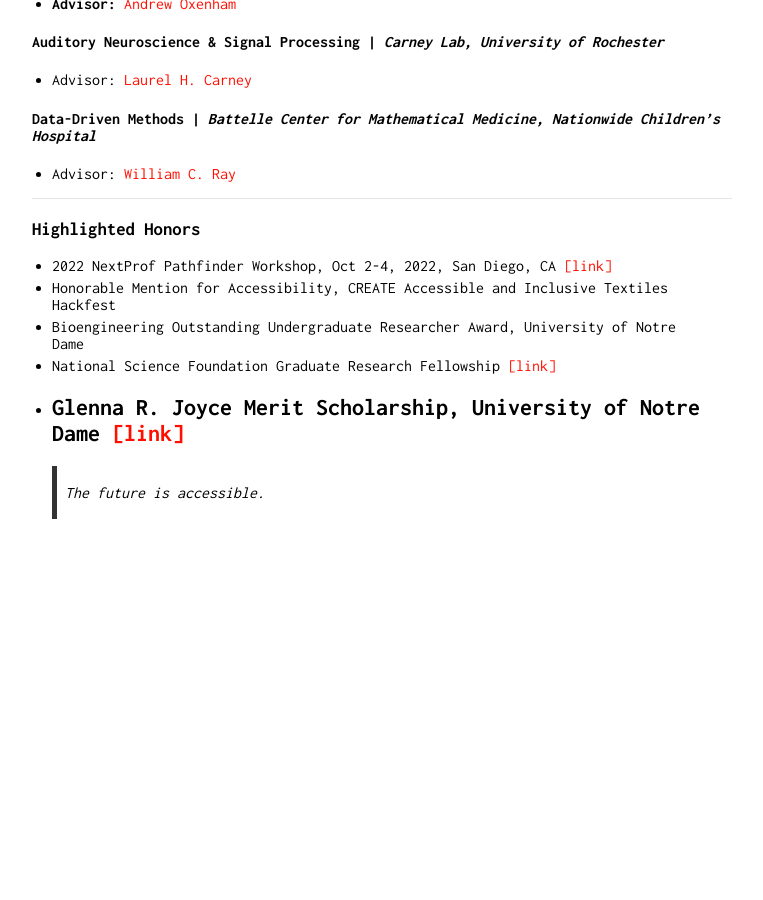
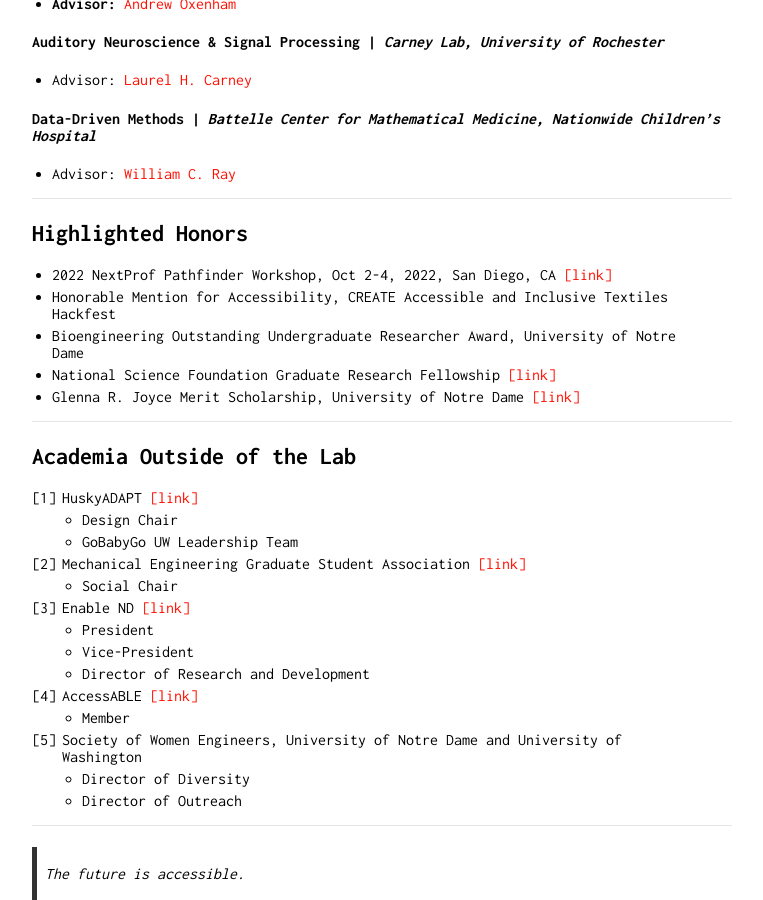
Before and after one commit to miahoffmannd/miahoffmannd.github.io, a Jekyll site: the page built from index.md, in a window 1280 px wide and 900 px high, scrolled down 1074 px. Shown: the whole window, without its empty margins (258-1021 px from the left). Built offline with Jekyll 4.4.1, drawn with Linux system fonts in a browser that asks for light colours; our own code applies the rules of GitHub Pages for plain Markdown files; before the commit the page ends 1593 px from its top, so only the background shows below that.

Commit message:
Update index.md

```diff
--- a/index.md
+++ b/index.md
@@ -40,11 +40,29 @@
 - Advisor: [William C. Ray](https://pediatricsnationwide.org/2022/02/09/featured-researcher-will-ray/)
 
 ---
-### Highlighted Honors
+## Highlighted Honors
 - 2022 NextProf Pathfinder Workshop, Oct 2-4, 2022, San Diego, CA [[link]](https://jacobsschool.ucsd.edu/news/release/3524)
 - Honorable Mention for Accessibility, CREATE Accessible and Inclusive Textiles Hackfest
 - Bioengineering Outstanding Undergraduate Researcher Award, University of Notre Dame
 - National Science Foundation Graduate Research Fellowship [[link]](https://engineering.nd.edu/news/engineering-students-receive-2021-nsf-graduate-research-fellowships/)
 - Glenna R. Joyce Merit Scholarship, University of Notre Dame [[link]](https://scholars.nd.edu/awards/list-of-awards/glenna-r-joyce-scholarship/)
+
+---
+## Academia Outside of the Lab
+1. HuskyADAPT [[link]](https://depts.washington.edu/adaptuw/)
+- Design Chair
+- GoBabyGo UW Leadership Team
+2. Mechanical Engineering Graduate Student Association [[link]](https://www.me.washington.edu/gsa)
+- Social Chair
+3. Enable ND [[link]](https://sites.google.com/a/nd.edu/enable-nd/home)
+- President
+- Vice-President
+- Director of Research and Development
+4. AccessABLE [[link]](https://www.instagram.com/ndaccess_able/)
+- Member
+5. Society of Women Engineers, University of Notre Dame and University of Washington
+- Director of Diversity
+- Director of Outreach
+
 ---
 > The future is accessible.
```
